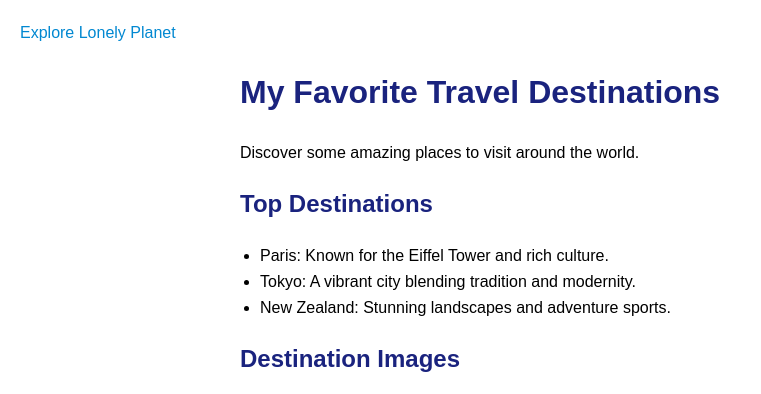
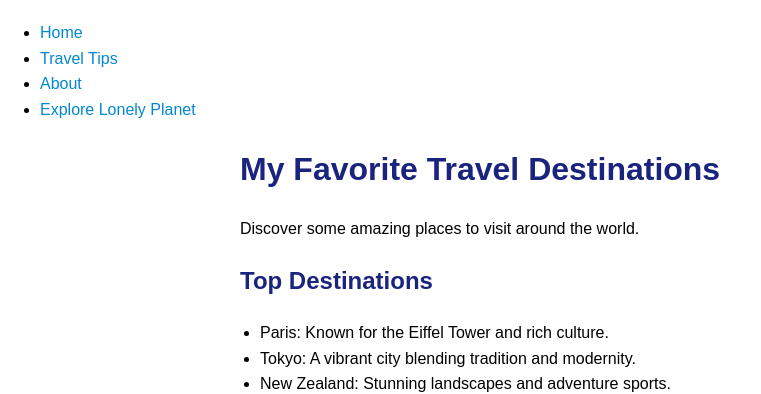
Before and after one commit to pvcsiu/web.github.io, a plain HTML site: page index.html in a window 1280 px wide. Shown: the top 394 px of the page, without its empty margins (0-761 px from the left). Drawn offline with Linux system fonts and the light colour scheme.

Commit message:
index.html

```diff
--- a/index.html
+++ b/index.html
@@ -81,7 +81,12 @@
 <body>
     <header>
         <nav>
-            <a href="https://www.lonelyplanet.com" target="_blank" rel="noopener noreferrer">Explore Lonely Planet</a>
+            <ul>
+                <li><a href="./index.html">Home</a></li>
+                <li><a href="./page2.html">Travel Tips</a></li>
+                <li><a href="./page3.html">About</a></li>
+                <li><a href="https://www.lonelyplanet.com" target="_blank" rel="noopener noreferrer">Explore Lonely Planet</a></li>
+            </ul>
         </nav>
     </header>
     <main>
```
